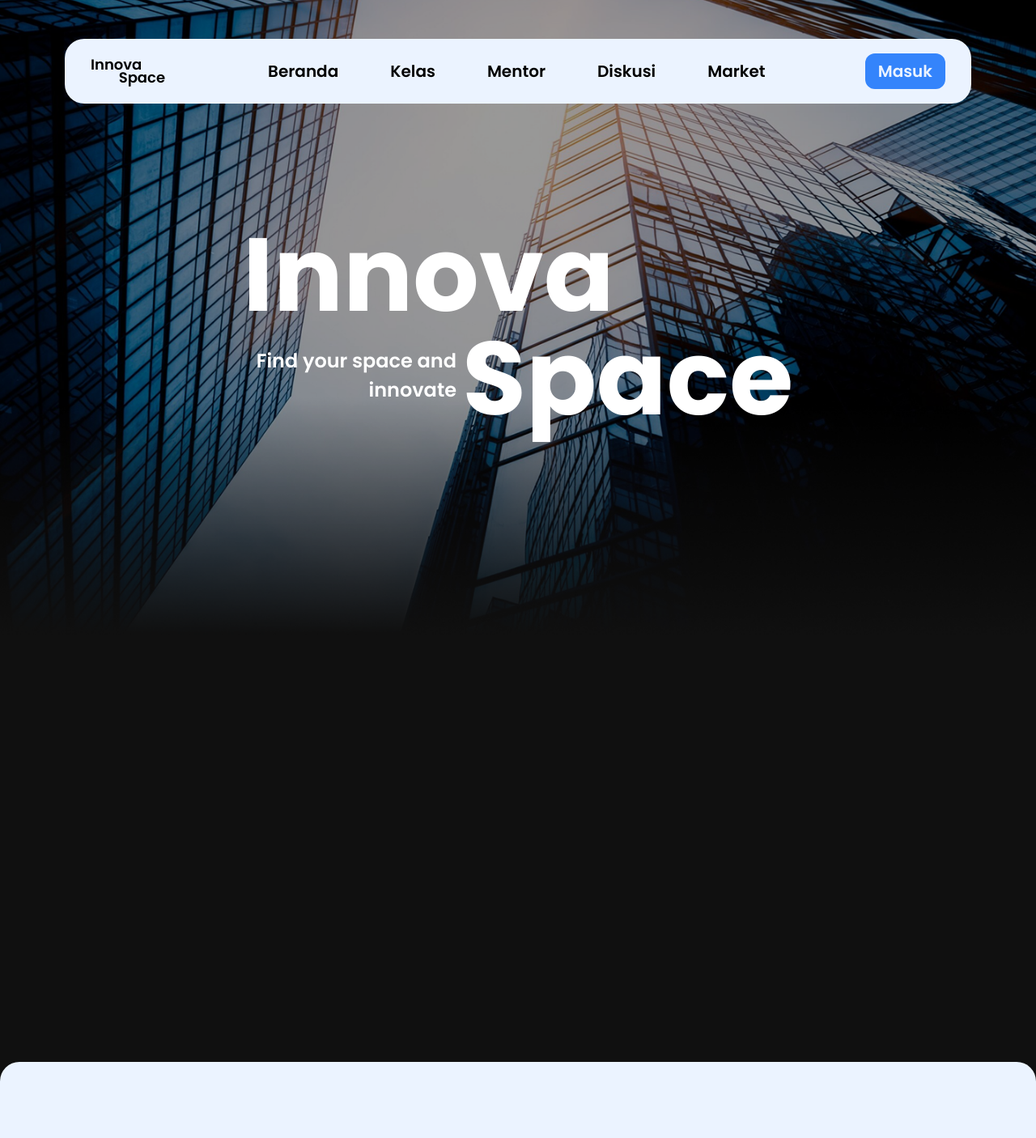
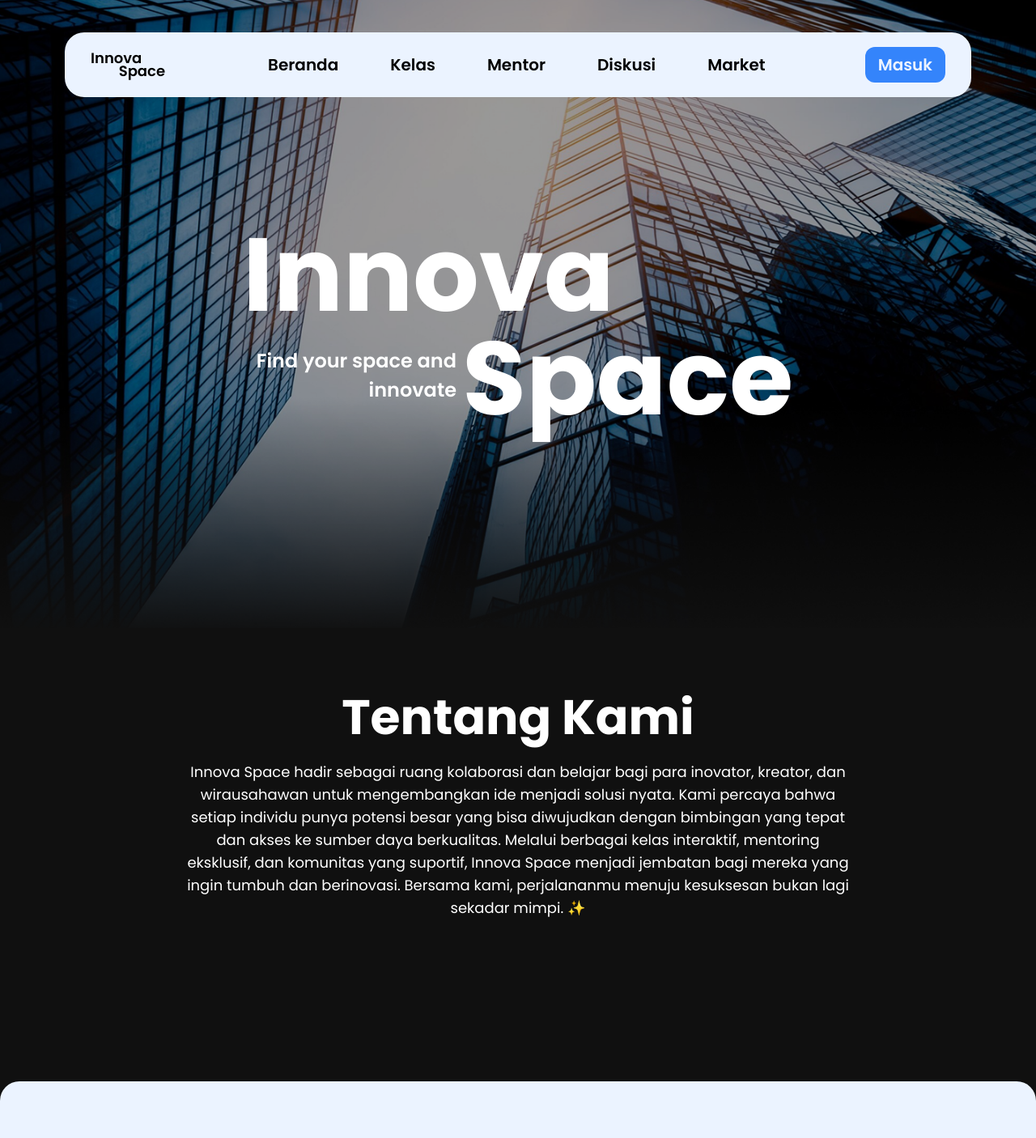
Before and after one commit to syaquiii/innovaspace, a Next.js app: page /home in a window 1280 px wide. Shown: the top 1406 px of the page at 81% size. Built offline with nearby package versions, Linux system fonts and the light colour scheme.

Commit message:
ADD: About us section

```diff
--- /dev/null
+++ b/src/app/home/components/About.tsx
@@ -0,0 +1,25 @@
+import React from "react";
+
+const About = () => {
+  return (
+    <div className="bg-ourblack -mt-2">
+      <div className=" min-h-[40rem] text-white items-center gap-6 flex flex-col py-20 justify center mycontainer">
+        <h2 className="text-5xl  lg:text-6xl  font-bold  w-full text-center">
+          Tentang Kami
+        </h2>
+        <p className="text-xs lg:text-lg text-center lg:w-[80%]">
+          Innova Space hadir sebagai ruang kolaborasi dan belajar bagi para
+          inovator, kreator, dan wirausahawan untuk mengembangkan ide menjadi
+          solusi nyata. Kami percaya bahwa setiap individu punya potensi besar
+          yang bisa diwujudkan dengan bimbingan yang tepat dan akses ke sumber
+          daya berkualitas. Melalui berbagai kelas interaktif, mentoring
+          eksklusif, dan komunitas yang suportif, Innova Space menjadi jembatan
+          bagi mereka yang ingin tumbuh dan berinovasi. Bersama kami,
+          perjalananmu menuju kesuksesan bukan lagi sekadar mimpi. ✨
+        </p>
+      </div>
+    </div>
+  );
+};
+
+export default About;
--- a/src/app/home/page.tsx
+++ b/src/app/home/page.tsx
@@ -1,10 +1,12 @@
 import React from "react";
 import Hero from "./components/Hero";
+import About from "./components/About";
 
 const page = () => {
   return (
     <section className="">
       <Hero />
+      <About />
     </section>
   );
 };
--- a/src/app/layout.tsx
+++ b/src/app/layout.tsx
@@ -27,7 +27,6 @@ export default function RootLayout({
       >
         <Navbar />
         {children}
-        <div className="h-[35rem] bg-ourblack"></div>
         <Footer />
       </body>
     </html>
--- a/src/components/Navbar.tsx
+++ b/src/components/Navbar.tsx
@@ -37,7 +37,7 @@ const Navbar = () => {
         isVisible ? "top-0" : "opacity-0 -top-20"
       } transition-all duration-500 fixed flex justify-end lg:justify-center  w-full mt-4 lg:mt-0`}
     >
-      <div className="hidden fixed lg:w-full xl:w-[70rem] mycontainer font-semibold lg:text-md xl:text-xl bg-light-default lg:flex justify-between h-20 rounded-3xl lg:px-8 items-center">
+      <div className="hidden fixed lg:w-full xl:w-[70rem] mycontainer mt-10 font-semibold lg:text-md xl:text-xl bg-light-default lg:flex justify-between h-20 rounded-3xl lg:px-8 items-center">
         <Logo size="normal" />
         <ul className="flex lg:gap-8 xl:gap-16">
           {navlink.map((item) => (
--- a/src/styles/globals.css
+++ b/src/styles/globals.css
@@ -3,7 +3,7 @@
 @tailwind utilities;
 
 .mycontainer {
-  @apply container mx-auto lg:mt-12 px-4  xl:px-32;
+  @apply container mx-auto  px-4  xl:px-32;
 }
 
 .bg-home {
```
